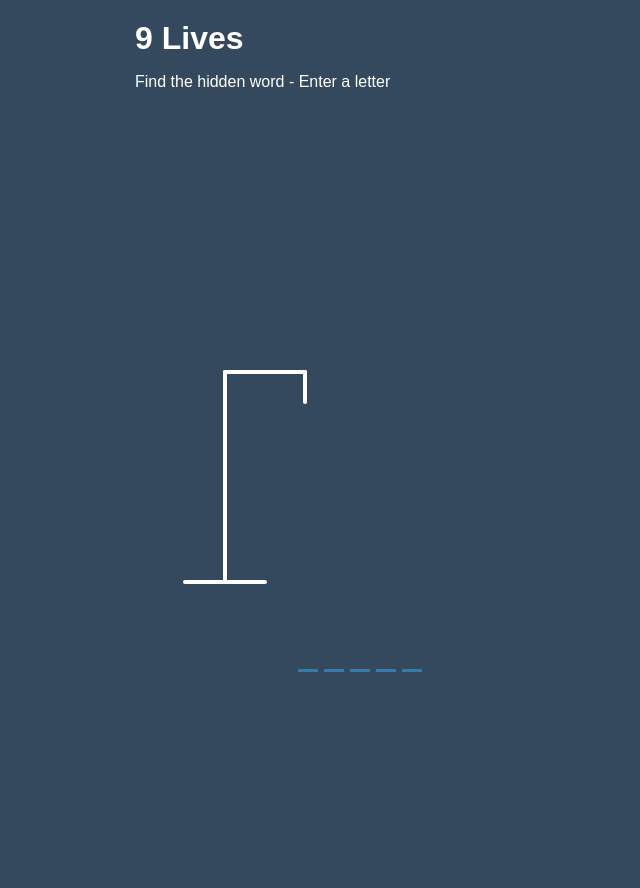
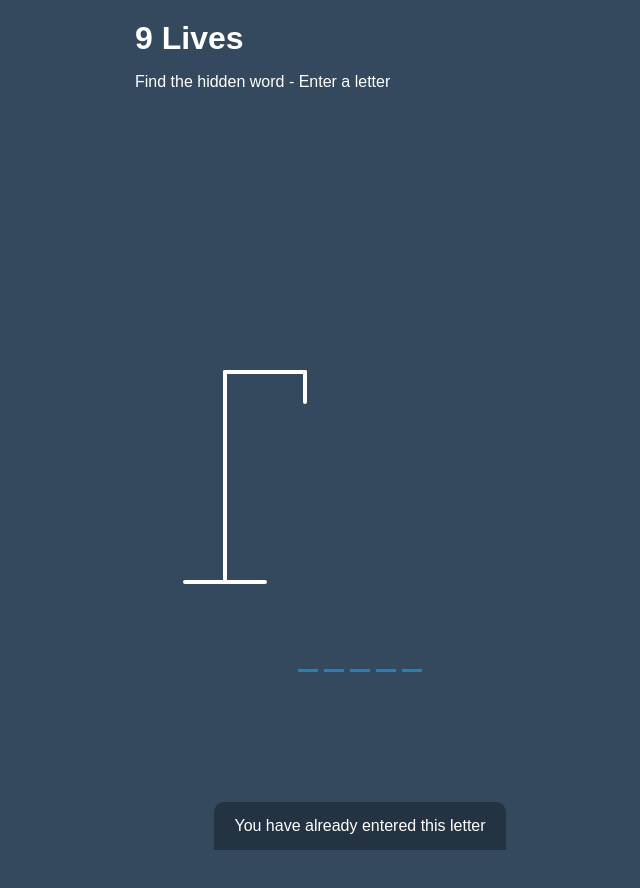
Before and after one commit to infomediadesign/sad-05-2023-project-9lives-frontend, a React (Create React App) app: page /playground in a window 1280 px wide. Shown: the top 888 px of the page, without its empty margins (280-920 px from the left). Built offline with nearby package versions, Linux system fonts and the light colour scheme.

Commit message:
notifications added

```diff
--- a/src/components/Notification.js
+++ b/src/components/Notification.js
@@ -1,11 +1,19 @@
-import React from 'react'
+import React, { useEffect } from 'react';
 
-const Notification = () => {
+const Notification = ({ showNotification, setShowNotification }) => {
+  useEffect(() => {
+    const timer = setTimeout(() => {
+      setShowNotification(false);
+    }, 1000);
+
+    return () => clearTimeout(timer);
+  }, [showNotification, setShowNotification]);
+
   return (
-    <div class="notification-container" id="notification-container">
-    <p>You have already entered this letter</p>
-  </div>
-  )
-}
+    <div className={`notification-container ${showNotification ? 'show' : ''}`}>
+      <p>You have already entered this letter</p>
+    </div>
+  );
+};
 
-export default Notification
+export default Notification;
--- a/src/components/Playground.js
+++ b/src/components/Playground.js
@@ -2,6 +2,7 @@ import React, { useState, useEffect } from 'react';
 import Figure from './Figure';
 import Wrongletters from './Wrongletters';
 import Word from './Word';
+import Notification from './Notification';
 
 const words = ['faana', 'ramleela', 'vikramvedha', 'singam', 'raazi'];
 let selectedWord = words[Math.floor(Math.random() * words.length)];
@@ -10,6 +11,7 @@ function Playground() {
   const [playable, setPlayable] = useState(true);
   const [correctLetters, setCorrectLetters] = useState([]);
   const [wrongLetters, setWrongLetters] = useState([]);
+  const [showNotification, setShowNotification] = useState(false);
 
   useEffect(() => {
     const handleKeydown = (event) => {
@@ -21,16 +23,13 @@ function Playground() {
           if (!correctLetters.includes(letter)) {
             setCorrectLetters((currentLetters) => [...currentLetters, letter]);
           } else {
-
-
+            setShowNotification(true);
           }
         } else {
           if (!wrongLetters.includes(letter)) {
             setWrongLetters((wrongLetters) => [...wrongLetters, letter]);
           } else {
-
-
-
+            setShowNotification(true);
           }
         }
       }
@@ -48,6 +47,7 @@ function Playground() {
         <Wrongletters wrongLetters={wrongLetters} />
         <Word selectedWord={selectedWord} correctLetters={correctLetters} />
       </div>
+      <Notification showNotification={showNotification} setShowNotification={setShowNotification} />
     </>
   );
 }
--- /dev/null
+++ b/src/helpers/Helpers.js
@@ -0,0 +1,6 @@
+export function showNotification(setter) {
+    setter(true);
+    setTimeout(() => {
+        setter(false);
+    }, 2000);
+}
```
